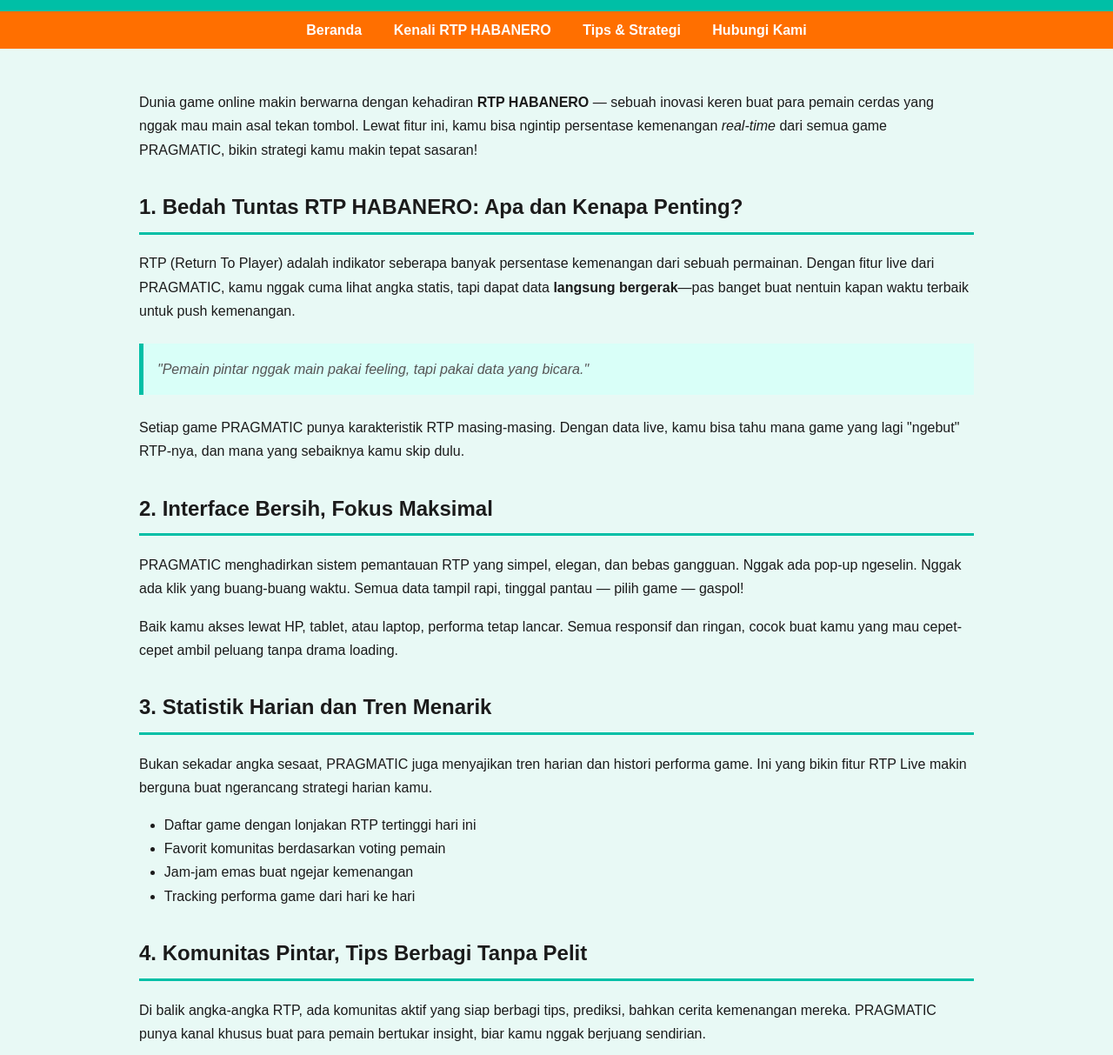
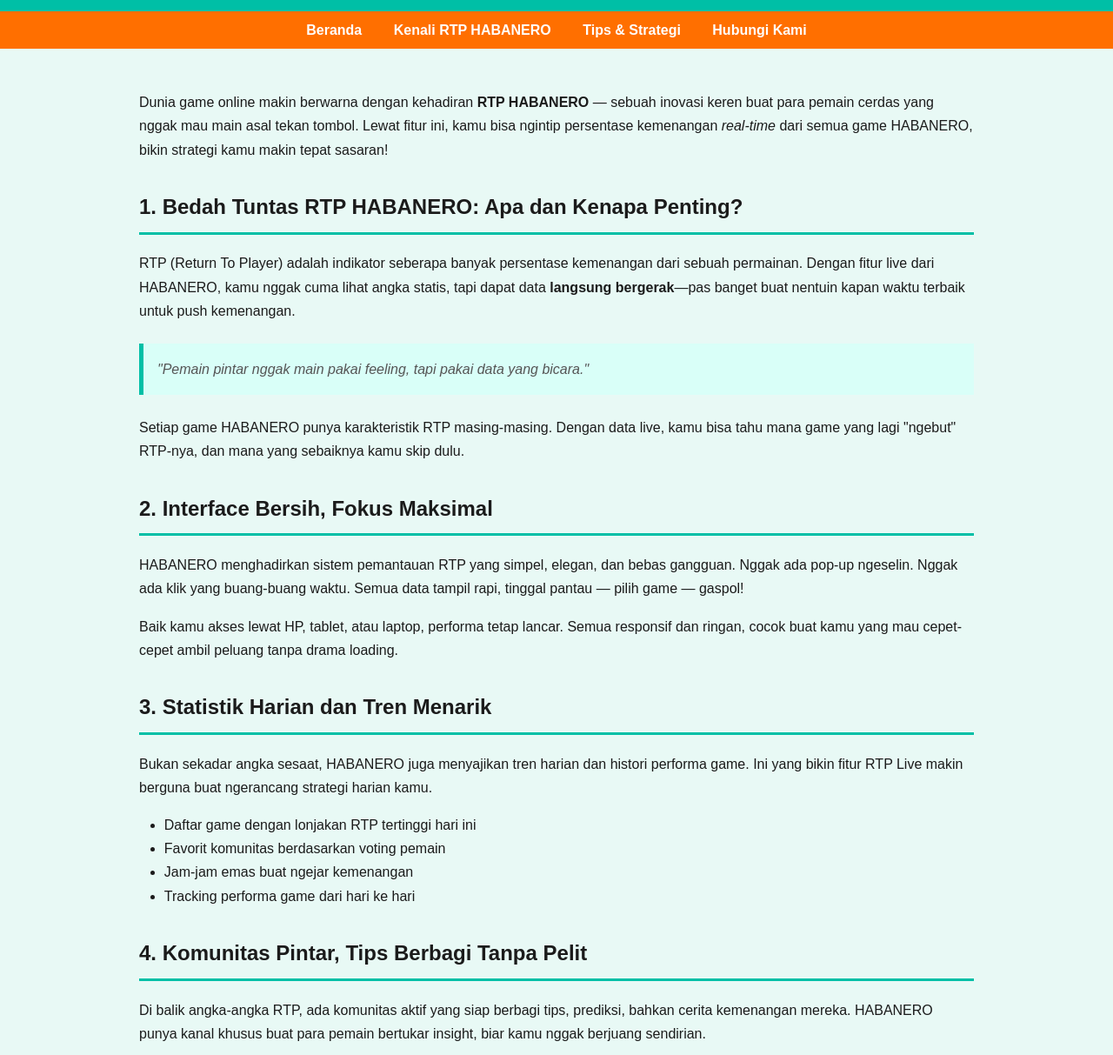
Before and after one commit to popice99/news, a plain HTML site: page index.html in a window 1280 px wide. Shown: the part 87-1300 px from the top of the page at 87% size. Drawn offline with Linux system fonts and the light colour scheme.

Commit message:
Update index.html

```diff
--- a/index.html
+++ b/index.html
@@ -1,5 +1,3 @@
-
-
 <!DOCTYPE html>
 <html lang="id">
 <head>
@@ -117,23 +115,23 @@
 
 <main>
   <p>
-    Dunia game online makin berwarna dengan kehadiran <strong>RTP HABANERO </strong> — sebuah inovasi keren buat para pemain cerdas yang nggak mau main asal tekan tombol. Lewat fitur ini, kamu bisa ngintip persentase kemenangan <em>real-time</em> dari semua game PRAGMATIC, bikin strategi kamu makin tepat sasaran!
+    Dunia game online makin berwarna dengan kehadiran <strong>RTP HABANERO </strong> — sebuah inovasi keren buat para pemain cerdas yang nggak mau main asal tekan tombol. Lewat fitur ini, kamu bisa ngintip persentase kemenangan <em>real-time</em> dari semua game HABANERO, bikin strategi kamu makin tepat sasaran!
   </p>
 
   <h2>1. Bedah Tuntas RTP HABANERO: Apa dan Kenapa Penting?</h2>
   <p>
-    RTP (Return To Player) adalah indikator seberapa banyak persentase kemenangan dari sebuah permainan. Dengan fitur live dari PRAGMATIC, kamu nggak cuma lihat angka statis, tapi dapat data <strong>langsung bergerak</strong>—pas banget buat nentuin kapan waktu terbaik untuk push kemenangan.
+    RTP (Return To Player) adalah indikator seberapa banyak persentase kemenangan dari sebuah permainan. Dengan fitur live dari HABANERO, kamu nggak cuma lihat angka statis, tapi dapat data <strong>langsung bergerak</strong>—pas banget buat nentuin kapan waktu terbaik untuk push kemenangan.
   </p>
   <blockquote>
     "Pemain pintar nggak main pakai feeling, tapi pakai data yang bicara."
   </blockquote>
   <p>
-    Setiap game PRAGMATIC punya karakteristik RTP masing-masing. Dengan data live, kamu bisa tahu mana game yang lagi "ngebut" RTP-nya, dan mana yang sebaiknya kamu skip dulu.
+    Setiap game HABANERO punya karakteristik RTP masing-masing. Dengan data live, kamu bisa tahu mana game yang lagi "ngebut" RTP-nya, dan mana yang sebaiknya kamu skip dulu.
   </p>
 
   <h2>2. Interface Bersih, Fokus Maksimal</h2>
   <p>
-    PRAGMATIC menghadirkan sistem pemantauan RTP yang simpel, elegan, dan bebas gangguan. Nggak ada pop-up ngeselin. Nggak ada klik yang buang-buang waktu. Semua data tampil rapi, tinggal pantau — pilih game — gaspol!
+    HABANERO menghadirkan sistem pemantauan RTP yang simpel, elegan, dan bebas gangguan. Nggak ada pop-up ngeselin. Nggak ada klik yang buang-buang waktu. Semua data tampil rapi, tinggal pantau — pilih game — gaspol!
   </p>
 
   <p>
@@ -142,7 +140,7 @@
 
   <h2>3. Statistik Harian dan Tren Menarik</h2>
   <p>
-    Bukan sekadar angka sesaat, PRAGMATIC juga menyajikan tren harian dan histori performa game. Ini yang bikin fitur RTP Live makin berguna buat ngerancang strategi harian kamu.
+    Bukan sekadar angka sesaat, HABANERO juga menyajikan tren harian dan histori performa game. Ini yang bikin fitur RTP Live makin berguna buat ngerancang strategi harian kamu.
   </p>
   <ul>
     <li>Daftar game dengan lonjakan RTP tertinggi hari ini</li>
@@ -153,7 +151,7 @@
 
   <h2>4. Komunitas Pintar, Tips Berbagi Tanpa Pelit</h2>
   <p>
-    Di balik angka-angka RTP, ada komunitas aktif yang siap berbagi tips, prediksi, bahkan cerita kemenangan mereka. PRAGMATIC punya kanal khusus buat para pemain bertukar insight, biar kamu nggak berjuang sendirian.
+    Di balik angka-angka RTP, ada komunitas aktif yang siap berbagi tips, prediksi, bahkan cerita kemenangan mereka. HABANERO punya kanal khusus buat para pemain bertukar insight, biar kamu nggak berjuang sendirian.
   </p>
   <p>
     Dengan bergabung, kamu bisa belajar langsung dari pengalaman nyata pemain lain. Sharing trik menang, pantau rekomendasi game "panas", bahkan dapet bocoran eksklusif!
@@ -161,7 +159,7 @@
 
   <h2>5. Aman, Cepat, dan Support 24 Jam</h2>
   <p>
-    Semua aktivitas pemantauan RTP di PRAGMATIC didukung teknologi keamanan terbaru. Akses cepat, login aman, dan transaksi mulus jadi standar utama di sini.
+    Semua aktivitas pemantauan RTP di HABANERO didukung teknologi keamanan terbaru. Akses cepat, login aman, dan transaksi mulus jadi standar utama di sini.
   </p>
   <p>
     Ada masalah? Tenang. Tim support siap sedia 24/7, dari urusan teknis sampai konsultasi strategi bermain. Jadi kamu nggak pernah jalan sendirian!
```
